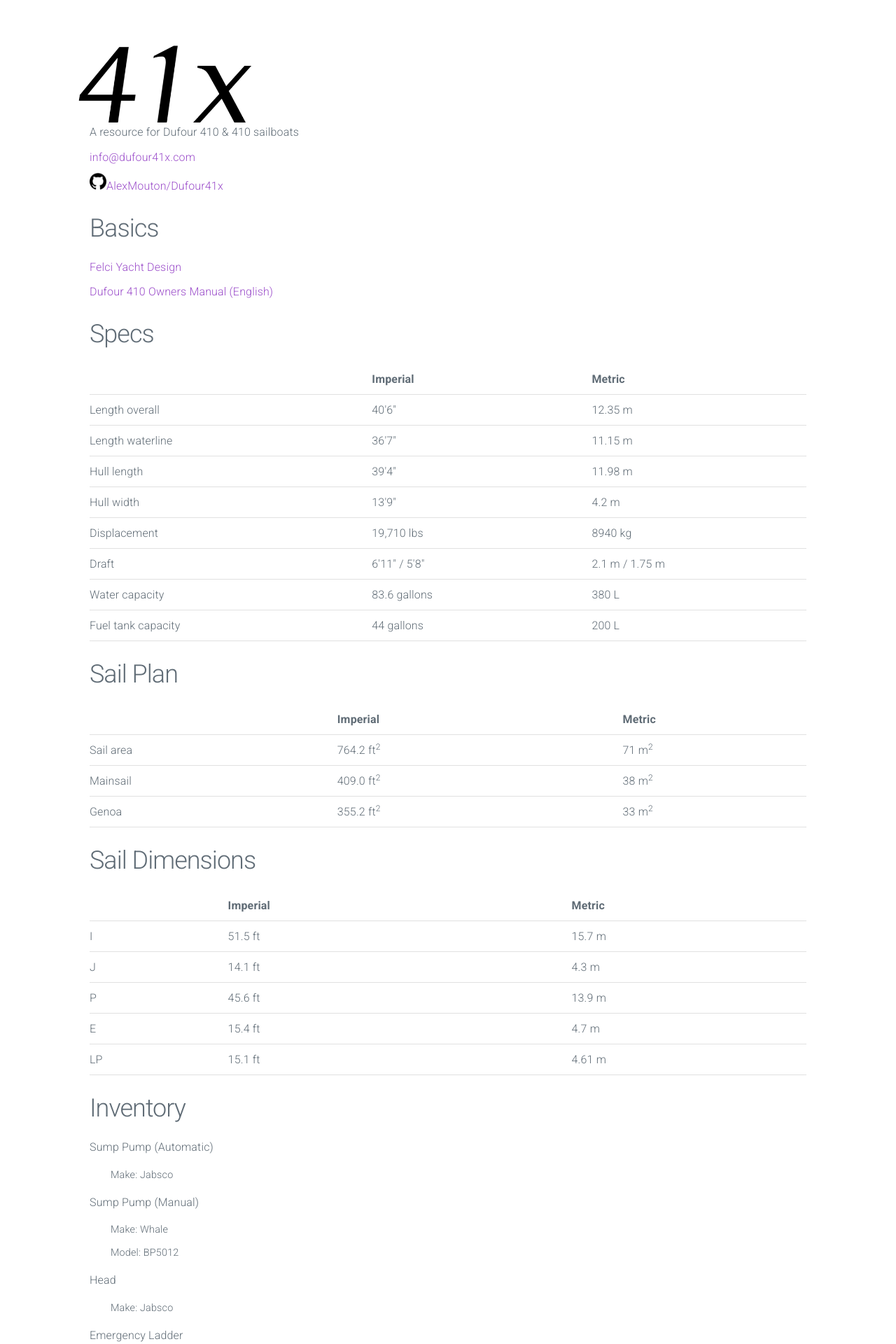
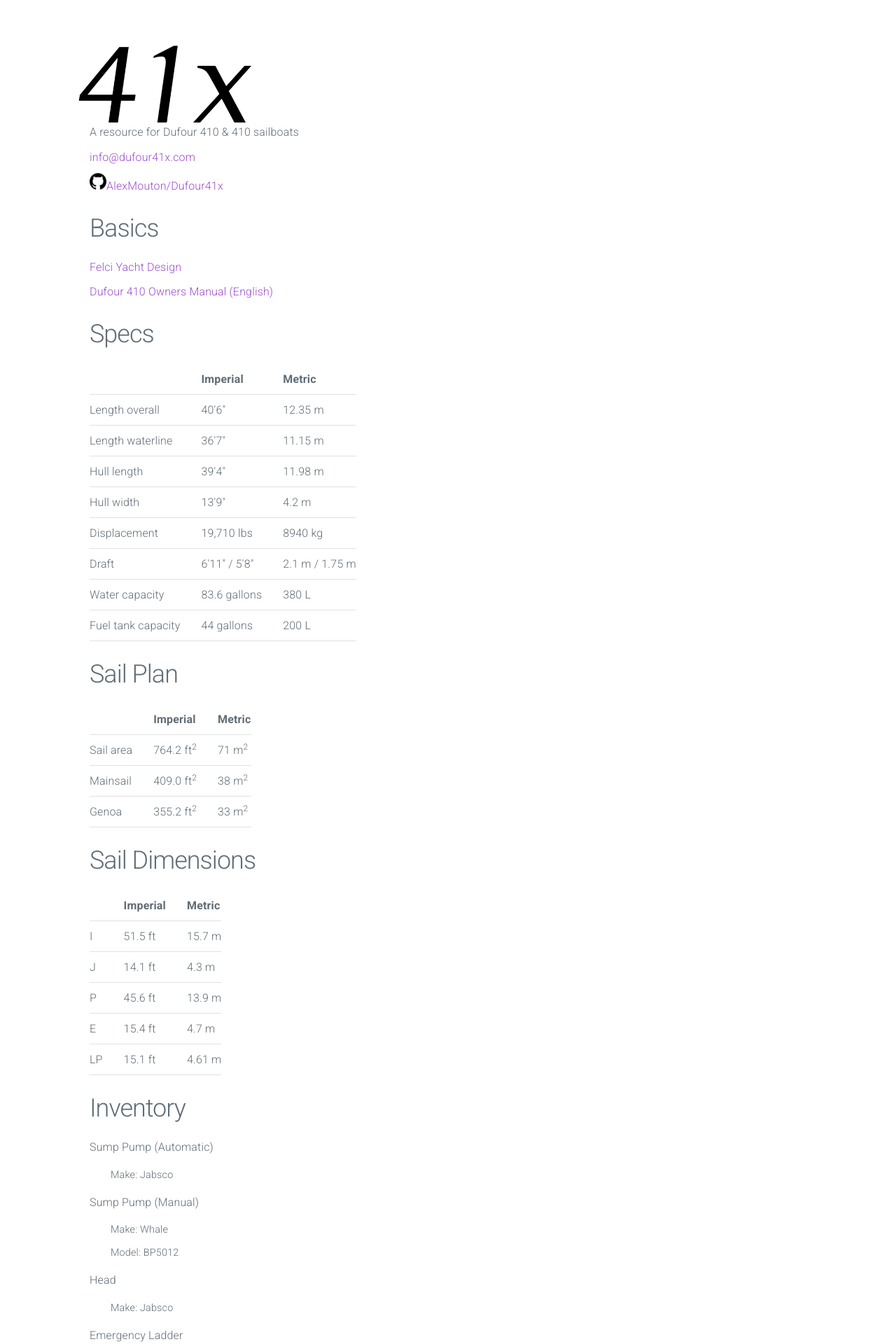
Before and after one commit to AlexMouton/Dufour41x, a Jekyll site: the page built from index.html, in a window 1280 px wide. Shown: the top 1920 px of the page at 70% size. Built offline with Jekyll 4.4.1, drawn with Linux system fonts in a browser that asks for light colours.

Commit message:
tables inline-block

```diff
--- a/assets/css/style.css
+++ b/assets/css/style.css
@@ -14,3 +14,7 @@
 img.github {
   width: 1.5em;
 }
+
+table {
+  display: inline-block;
+}
```
